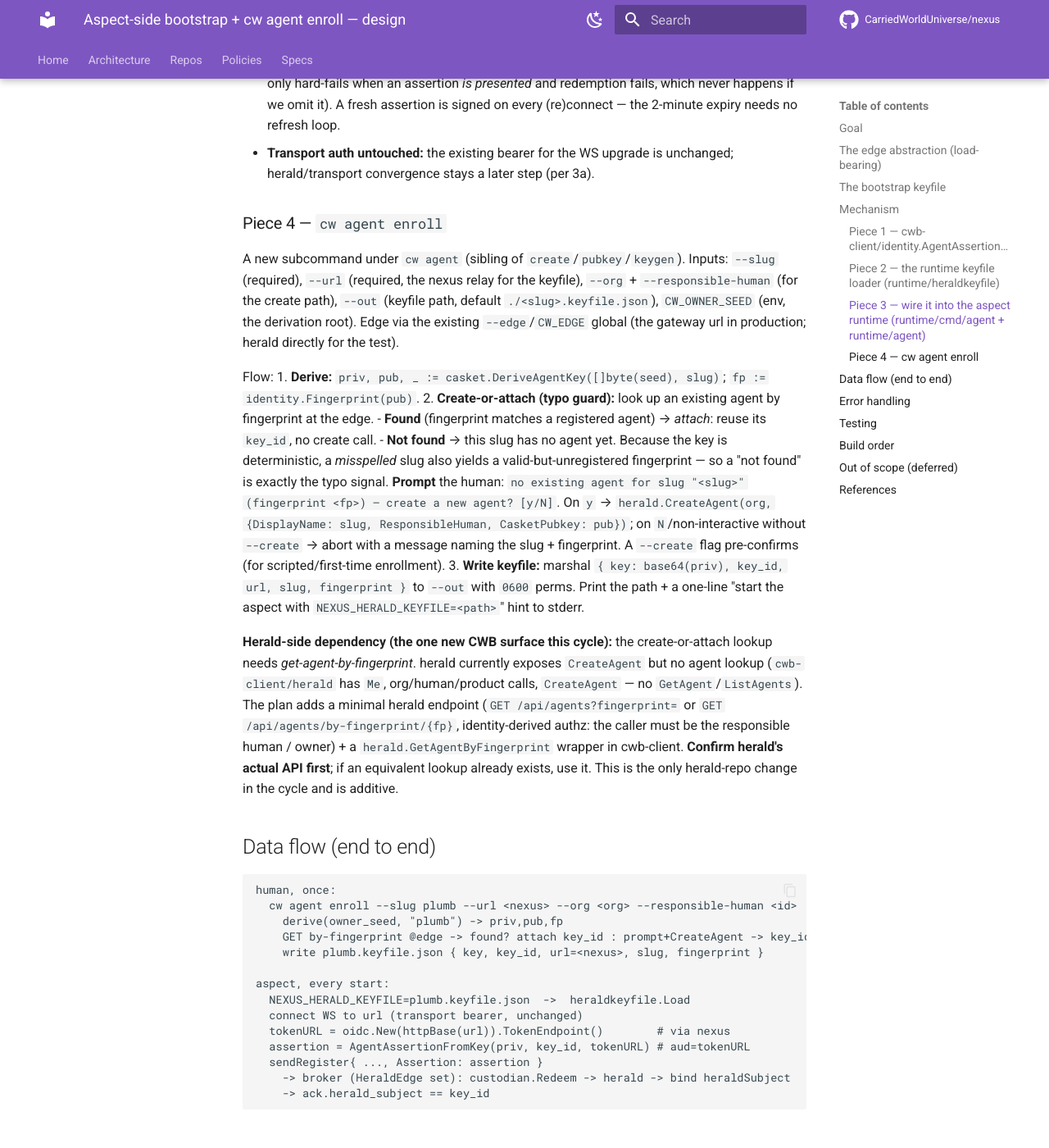
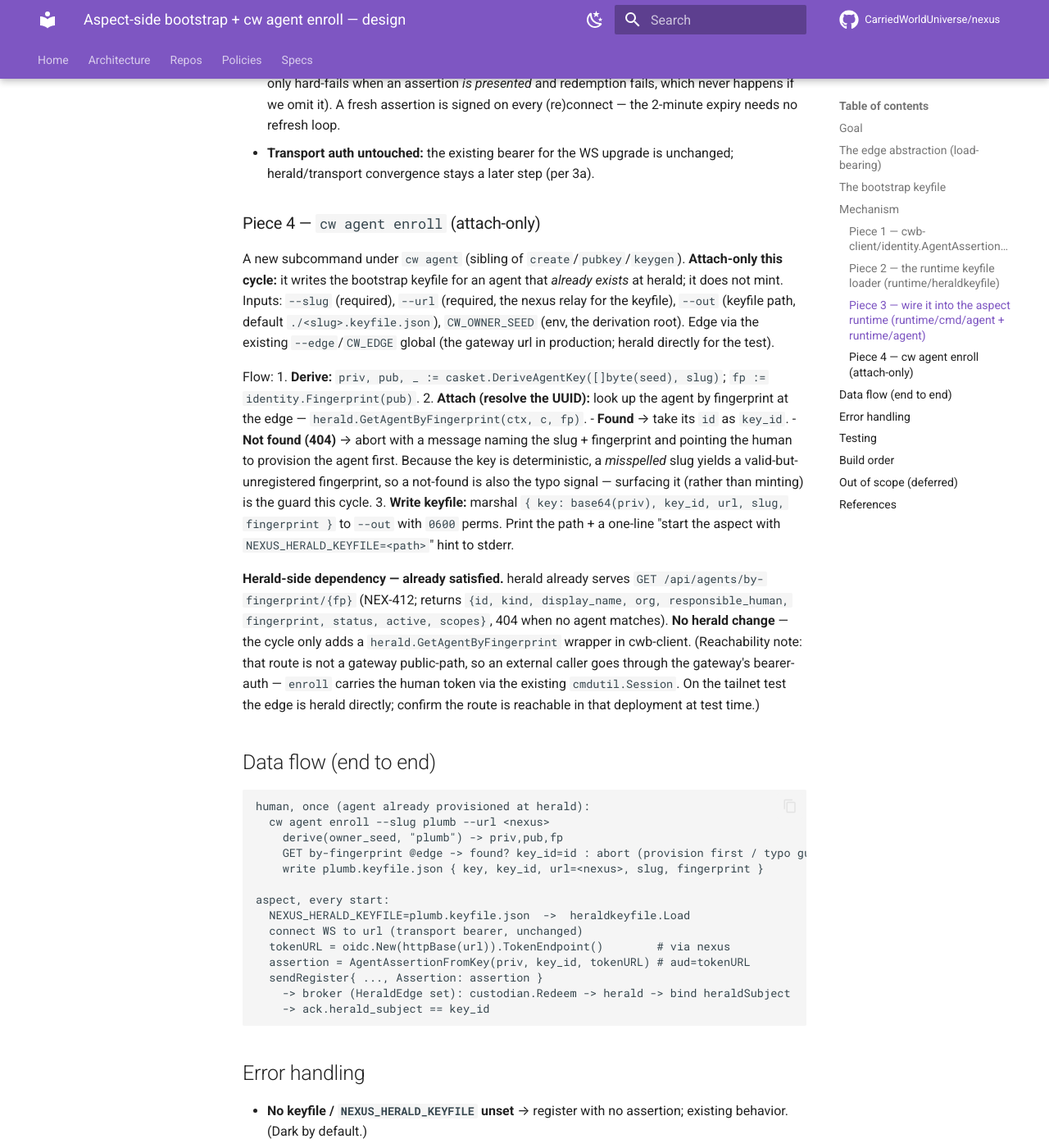
Before and after one commit to CarriedWorldUniverse/nexus, an MkDocs documentation site: the page built from docs/2026-06-03-aspect-side-bootstrap-and-enroll-design.md, in a window 1280 px wide and 1400 px high, scrolled down 2958 px. Shown: the whole window at 82% size. Built offline with MkDocs 1.6.1 and Material for MkDocs 9.7.7, drawn with Linux system fonts in a browser that asks for light colours; comment, search, counter and statistics services are not loaded; some of the changed text lies outside the part shown.

Commit message:
docs: enroll is attach-only (herald org-create route gone)
current herald serves only by-fingerprint lookup + self-provision(pending)
+ validate; the org-scoped POST /api/orgs/{org}/agents enroll would have
mirrored is no longer served. enroll attaches to an already-provisioned
agent (derive -> by-fingerprint -> write keyfile); mint-if-missing deferred.

Co-Authored-By: Claude Opus 4.8 <noreply@anthropic.com>

````diff
--- a/docs/2026-06-03-aspect-side-bootstrap-and-enroll-design.md
+++ b/docs/2026-06-03-aspect-side-bootstrap-and-enroll-design.md
@@ -65,26 +65,26 @@ A small package: a `Keyfile` struct for the five fields, `Load(path) (*Keyfile,
 - **Sign + attach:** `runtime/agent/agent.go` `sendRegister` — if `HeraldKeyfile != nil`, `priv, _ := kf.PrivateKey()`, `assertion, err := identity.AgentAssertionFromKey(priv, kf.KeyID, tokenURL)`, set `RegisterPayload.Assertion = assertion`. On any signing/discovery error: log + register **without** the assertion (the connection still comes up on the existing transport bearer; herald-binding is best-effort this cycle, not a hard gate — 3a only hard-fails when an assertion *is presented* and redemption fails, which never happens if we omit it). A fresh assertion is signed on every (re)connect — the 2-minute expiry needs no refresh loop.
 - **Transport auth untouched:** the existing bearer for the WS upgrade is unchanged; herald/transport convergence stays a later step (per 3a).
 
-### Piece 4 — `cw agent enroll`
+### Piece 4 — `cw agent enroll` (attach-only)
 
-A new subcommand under `cw agent` (sibling of `create`/`pubkey`/`keygen`). Inputs: `--slug` (required), `--url` (required, the nexus relay for the keyfile), `--org` + `--responsible-human` (for the create path), `--out` (keyfile path, default `./<slug>.keyfile.json`), `CW_OWNER_SEED` (env, the derivation root). Edge via the existing `--edge`/`CW_EDGE` global (the gateway url in production; herald directly for the test).
+A new subcommand under `cw agent` (sibling of `create`/`pubkey`/`keygen`). **Attach-only this cycle:** it writes the bootstrap keyfile for an agent that *already exists* at herald; it does not mint. Inputs: `--slug` (required), `--url` (required, the nexus relay for the keyfile), `--out` (keyfile path, default `./<slug>.keyfile.json`), `CW_OWNER_SEED` (env, the derivation root). Edge via the existing `--edge`/`CW_EDGE` global (the gateway url in production; herald directly for the test).
 
 Flow:
 1. **Derive:** `priv, pub, _ := casket.DeriveAgentKey([]byte(seed), slug)`; `fp := identity.Fingerprint(pub)`.
-2. **Create-or-attach (typo guard):** look up an existing agent by fingerprint at the edge.
-   - **Found** (fingerprint matches a registered agent) → *attach*: reuse its `key_id`, no create call.
-   - **Not found** → this slug has no agent yet. Because the key is deterministic, a *misspelled* slug also yields a valid-but-unregistered fingerprint — so a "not found" is exactly the typo signal. **Prompt** the human: `no existing agent for slug "<slug>" (fingerprint <fp>) — create a new agent? [y/N]`. On `y` → `herald.CreateAgent(org, {DisplayName: slug, ResponsibleHuman, CasketPubkey: pub})`; on `N`/non-interactive without `--create` → abort with a message naming the slug + fingerprint. A `--create` flag pre-confirms (for scripted/first-time enrollment).
+2. **Attach (resolve the UUID):** look up the agent by fingerprint at the edge — `herald.GetAgentByFingerprint(ctx, c, fp)`.
+   - **Found** → take its `id` as `key_id`.
+   - **Not found (404)** → abort with a message naming the slug + fingerprint and pointing the human to provision the agent first. Because the key is deterministic, a *misspelled* slug yields a valid-but-unregistered fingerprint, so a not-found is also the typo signal — surfacing it (rather than minting) is the guard this cycle.
 3. **Write keyfile:** marshal `{ key: base64(priv), key_id, url, slug, fingerprint }` to `--out` with `0600` perms. Print the path + a one-line "start the aspect with `NEXUS_HERALD_KEYFILE=<path>`" hint to stderr.
 
-**Herald-side dependency (the one new CWB surface this cycle):** the create-or-attach lookup needs *get-agent-by-fingerprint*. herald currently exposes `CreateAgent` but no agent lookup (`cwb-client/herald` has `Me`, org/human/product calls, `CreateAgent` — no `GetAgent`/`ListAgents`). The plan adds a minimal herald endpoint (`GET /api/agents?fingerprint=` or `GET /api/agents/by-fingerprint/{fp}`, identity-derived authz: the caller must be the responsible human / owner) + a `herald.GetAgentByFingerprint` wrapper in cwb-client. **Confirm herald's actual API first**; if an equivalent lookup already exists, use it. This is the only herald-repo change in the cycle and is additive.
+**Herald-side dependency — already satisfied.** herald already serves `GET /api/agents/by-fingerprint/{fp}` (NEX-412; returns `{id, kind, display_name, org, responsible_human, fingerprint, status, active, scopes}`, 404 when no agent matches). **No herald change** — the cycle only adds a `herald.GetAgentByFingerprint` wrapper in cwb-client. (Reachability note: that route is not a gateway public-path, so an external caller goes through the gateway's bearer-auth — `enroll` carries the human token via the existing `cmdutil.Session`. On the tailnet test the edge is herald directly; confirm the route is reachable in that deployment at test time.)
 
 ## Data flow (end to end)
 
 ```
-human, once:
-  cw agent enroll --slug plumb --url <nexus> --org <org> --responsible-human <id>
+human, once (agent already provisioned at herald):
+  cw agent enroll --slug plumb --url <nexus>
     derive(owner_seed, "plumb") -> priv,pub,fp
-    GET by-fingerprint @edge -> found? attach key_id : prompt+CreateAgent -> key_id
+    GET by-fingerprint @edge -> found? key_id=id : abort (provision first / typo guard)
     write plumb.keyfile.json { key, key_id, url=<nexus>, slug, fingerprint }
 
 aspect, every start:
@@ -102,24 +102,23 @@ aspect, every start:
 - **No keyfile / `NEXUS_HERALD_KEYFILE` unset** → register with no assertion; existing behavior. (Dark by default.)
 - **Keyfile load/decode/fingerprint-mismatch** → fail aspect startup with a clear error (a malformed credential is operator error, surface it — unlike a runtime discovery hiccup).
 - **Discovery or signing failure at register** → log + register without the assertion (transport still works; herald-bind retried next connect). Best-effort, not a hard gate, because omitting the assertion is the safe degrade and 3a only fails-closed on a *presented* bad assertion.
-- **`enroll` lookup ambiguous / herald down** → abort with the herald error; never write a keyfile on an uncertain create-or-attach.
-- **`enroll` not-found, non-interactive, no `--create`** → abort naming slug + fingerprint (the typo guard).
+- **`enroll` herald down / lookup error** → abort with the herald error; never write a keyfile on an uncertain lookup.
+- **`enroll` not-found (404)** → abort naming slug + fingerprint, pointing to provisioning (the typo / not-yet-provisioned guard).
 
 ## Testing
 
 - **cwb-client (Piece 1):** `AgentAssertionFromKey` produces a JWT that decodes to the expected claims; `AgentAssertion(seed,slug,…)` and `AgentAssertionFromKey(DeriveAgentKey(seed,slug),…)` produce byte-identical assertions at a fixed clock (proves the refactor is lossless).
 - **heraldkeyfile (Piece 2):** load a good keyfile → fields + `PrivateKey()` round-trip; missing field → error; bad base64 / wrong key length → error; fingerprint-mismatch → error.
 - **runtime (Piece 3):** with a fake broker (the `wsclient` `fakeServer` harness) + a stub discovery endpoint, assert the `register` frame carries a non-empty `Assertion` whose decoded `aud` == the stub token endpoint and `iss/sub` == `key_id`; with no keyfile, assert `Assertion` is empty. (Decode-only, no signature verify — mirrors `identity.DecodeAccessClaims`.)
-- **enroll (Piece 4):** unit with a stub herald — found-fingerprint → attach (no create, keyfile `key_id` == existing); not-found + `--create` → create called, keyfile written `0600` with all five fields; not-found non-interactive no `--create` → abort, no file written.
-- **Gated live (skips offline):** against dMon herald on the tailnet (edge = herald directly). `enroll --create` a throwaway `cwb-test-*` agent → keyfile written; bring up a `HeraldEdge` broker; start a minimal aspect with `NEXUS_HERALD_KEYFILE` → it discovers, signs, registers; assert the ack `herald_subject` == the enrolled `key_id`. Proves producer→consumer→broker→herald end-to-end (everything except the not-yet-built gateway, which only changes the edge url).
+- **enroll (Piece 4):** unit with a stub herald — found-fingerprint → keyfile written `0600` with all five fields and `key_id` == the looked-up `id`; not-found (404) → abort, no file written; herald error → abort, no file written.
+- **Gated live (skips offline):** against dMon herald on the tailnet (edge = herald directly), using a pre-provisioned throwaway `cwb-test-*` agent. `enroll --slug … --url …` → keyfile written; bring up a `HeraldEdge` broker; start a minimal aspect with `NEXUS_HERALD_KEYFILE` → it discovers, signs, registers; assert the ack `herald_subject` == the enrolled `key_id`. Proves producer→consumer→broker→herald end-to-end (everything except the not-yet-built gateway, which only changes the edge url).
 
 ## Build order
 
-1. **cwb-client** `AgentAssertionFromKey` + refactor + tests → merge → pin into nexus & cw.
-2. **(herald)** confirm/add get-agent-by-fingerprint + `herald.GetAgentByFingerprint` wrapper (re-pin cwb-client if touched).
-3. **cw** `agent enroll` + tests (depends on 1, 2).
-4. **nexus** `runtime/heraldkeyfile` + `agent.Config`/`main.go` wiring + `sendRegister` signing + tests.
-5. **Gated live test** end-to-end. CI-gated merges (nexus + cw + cwb-client each green before merge; no `--admin` bypass).
+1. **cwb-client** `AgentAssertionFromKey` + refactor + `herald.GetAgentByFingerprint` wrapper + tests → merge → pin into nexus & cw.
+2. **cw** `agent enroll` (attach-only) + tests (depends on 1).
+3. **nexus** `runtime/heraldkeyfile` + `agent.Config`/`main.go` wiring + `sendRegister` signing + tests.
+4. **Gated live test** end-to-end. CI-gated merges (nexus + cw + cwb-client each green before merge; no `--admin` bypass).
 
 ## Out of scope (deferred)
 
@@ -127,6 +126,7 @@ aspect, every start:
 - **3b** — post-auth config/key distribution (the broker serving the herald-bound aspect its config + downstream keys).
 - Replacing the transport bearer with herald (convergence).
 - Re-enrolling / key rotation / revocation flows for an already-enrolled agent.
+- **Mint-if-missing in `enroll`** — deferred until herald's human-facing create surface is settled (current HTTP create is the self-provision→pending→validate handshake or gRPC-admin-via-interchange). Related pre-existing bug: **`cw agent create` posts to `POST /api/orgs/{org}/agents`, a route current herald no longer serves** — flagged for a separate fix, not this cycle.
 
 ## References
 
````
